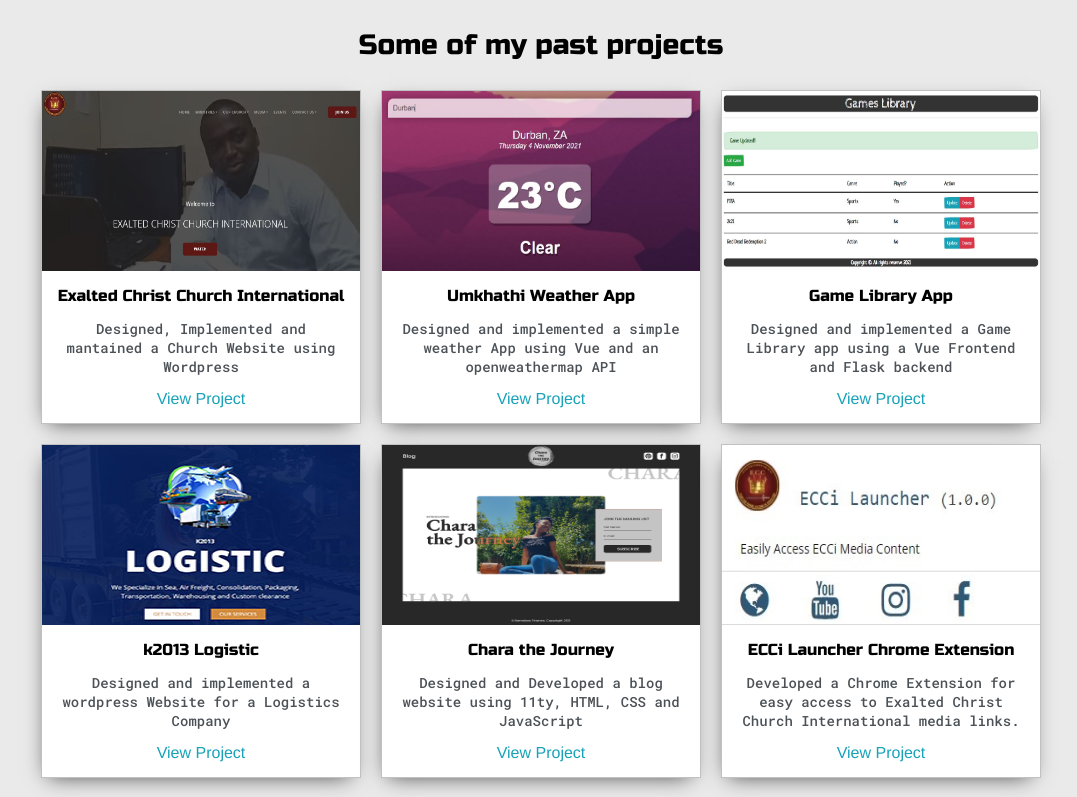
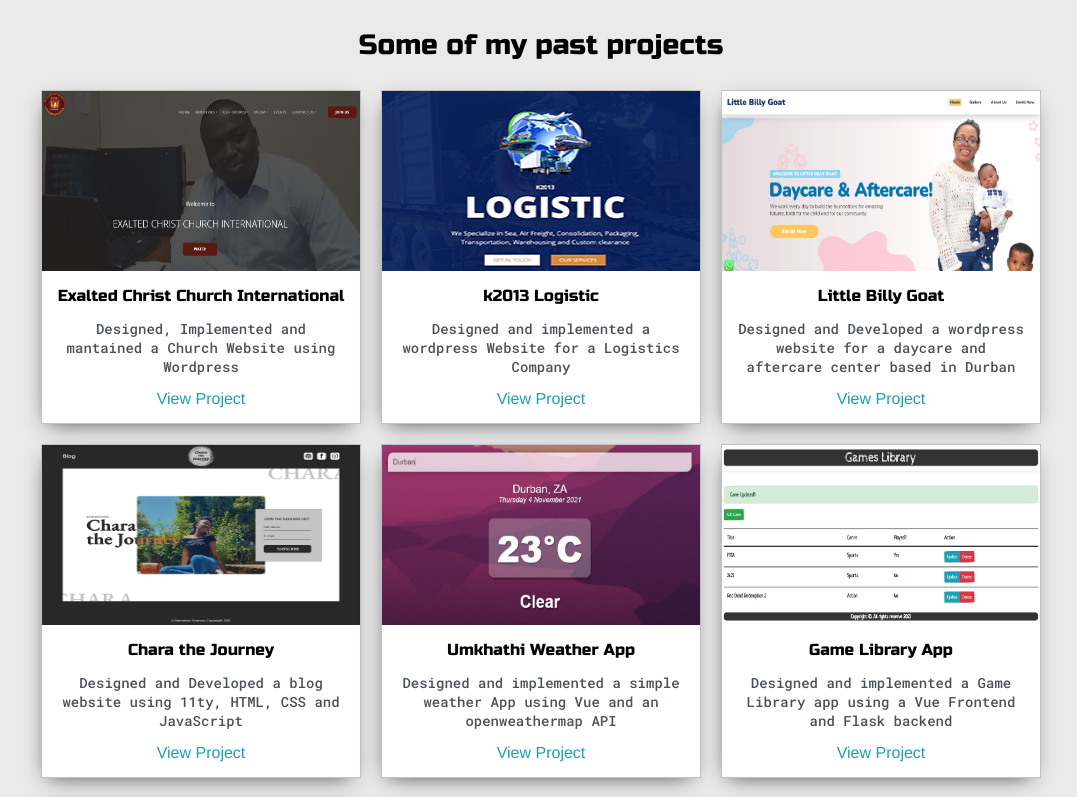
Before and after one commit to Barnabas02/my-portfolio, a Vue app: page /projects in a window 1280 px wide. Shown: the top 797 px of the page, without its empty margins (99-1176 px from the left). Built offline with nearby package versions, Linux system fonts and the light colour scheme.

Commit message:
Added Little Billy Goat website image and project reference

```diff
--- a/src/components/Projects.vue
+++ b/src/components/Projects.vue
@@ -4,7 +4,7 @@
       <h3 style="text-align: center">Some of my past projects</h3>
 
       <div class="post-wrapper">
-        <div v-for="(project,index) in projects" :key="index">
+        <div v-for="(project, index) in projects" :key="index">
           <div class="post">
             <img class="thumbnail" :src="project.image" />
             <div class="post-preview">
@@ -35,6 +35,27 @@ export default {
           link: "https://www.exaltedchristchurch.com/",
         },
         {
+          title: "k2013 Logistic",
+          description:
+            "Designed and implemented a wordpress Website for a Logistics Company",
+          image: require("../assets/img/k2013Logistic.jpg"),
+          link: "https://k2013logistic.co.za",
+        },
+        {
+          title: "Little Billy Goat",
+          description:
+            "Designed and Developed a wordpress website for a daycare and aftercare center based in Durban",
+          image: require("../assets/img/little-billy-goat.jpg"),
+          link: "https://www.littlebillygoat.co.za",
+        },
+        {
+          title: "Chara the Journey",
+          description:
+            "Designed and Developed a blog website using 11ty, HTML, CSS and JavaScript",
+          image: require("../assets/img/chara-the-journey.jpg"),
+          link: "https://www.charathejourney.com",
+        },
+        {
           title: "Umkhathi Weather App",
           description:
             "Designed and implemented a simple weather App using Vue and an openweathermap API",
@@ -48,20 +69,7 @@ export default {
           image: require("../assets/img/games-library.jpg"),
           link: "https://github.com/Barnabas02/Games-Library",
         },
-        {
-          title: "k2013 Logistic",
-          description:
-            "Designed and implemented a wordpress Website for a Logistics Company",
-          image: require("../assets/img/k2013Logistic.jpg"),
-          link: "https://k2013logistic.co.za",
-        },
-        {
-          title: "Chara the Journey",
-          description:
-            "Designed and Developed a blog website using 11ty, HTML, CSS and JavaScript",
-          image: require("../assets/img/chara-the-journey.jpg"),
-          link: "https://www.charathejourney.com",
-        },
+
         {
           title: "ECCi Launcher Chrome Extension",
           description:
```
Also changed, not shown: Cloudflare.jpg (added), src/assets/img/little-billy-goat.jpg (added).
